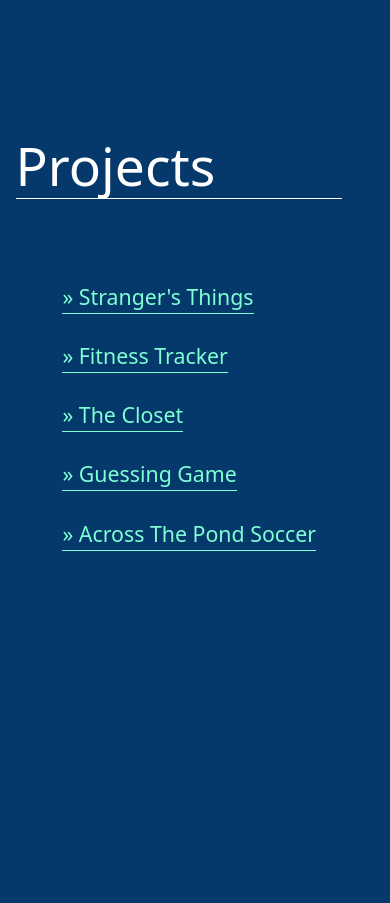
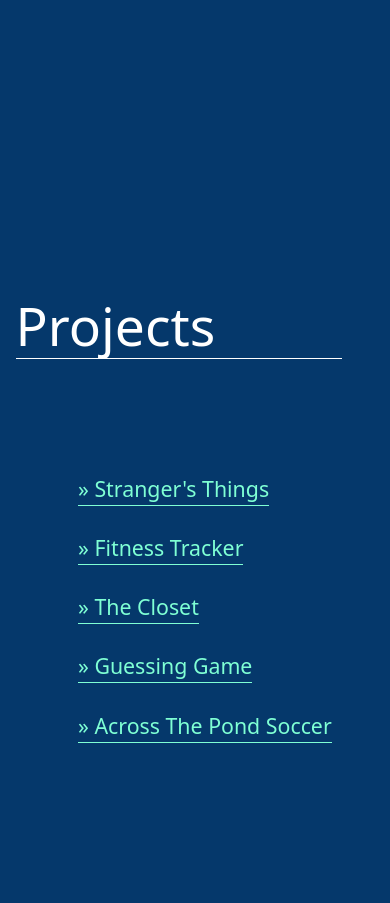
Before and after one commit to ameyer12/rendezvous-with-cassidoo, a React (Create React App) app in the folder Portfolio/: page / in a window 390 px wide. Shown: the part 1660-2563 px from the top of the page. Built offline with nearby package versions, Linux system fonts and the light colour scheme.

Commit message:
fixing bug

```diff
--- a/Portfolio/src/components/contact.css
+++ b/Portfolio/src/components/contact.css
@@ -28,6 +28,7 @@
 
 #contact-button {
     display: flex;
+    -webkit-appearance: none;
     justify-self: center;
     align-self: center;
     border-color: aquamarine;
--- a/Portfolio/src/components/projects.css
+++ b/Portfolio/src/components/projects.css
@@ -85,10 +85,8 @@
         margin: 0%;
         border-bottom: 1px solid white;
         width: 100%;
-    }
-
-    #projects-body {
-        margin: 0%;
+        position: static;
+        margin-top: 10rem;
     }
 
     #h3-container {
@@ -98,19 +96,28 @@
         margin-right: 4%;
     }
 
-    /* #project1 {
-        display: none;
+    #projects-body {
+        margin: 0%;
+    }
+
+    #project1 {
+        margin-left: 4%;
+        margin-top: 12rem;
     }
     #project2 {
-        display: none;
+        margin-left: 4%;
+        margin-top: 12rem;
     }
     #project3 {
-        display: none;
+        margin-left: 4%;
+        margin-top: 12rem;
     }
     #project4 {
-        display: none;
+        margin-left: 4%;
+        margin-top: 12rem;
     }
     #project5 {
-        display: none;
-    } */
+        margin-left: 4%;
+        margin-top: 12rem;
+    }
 }
```
